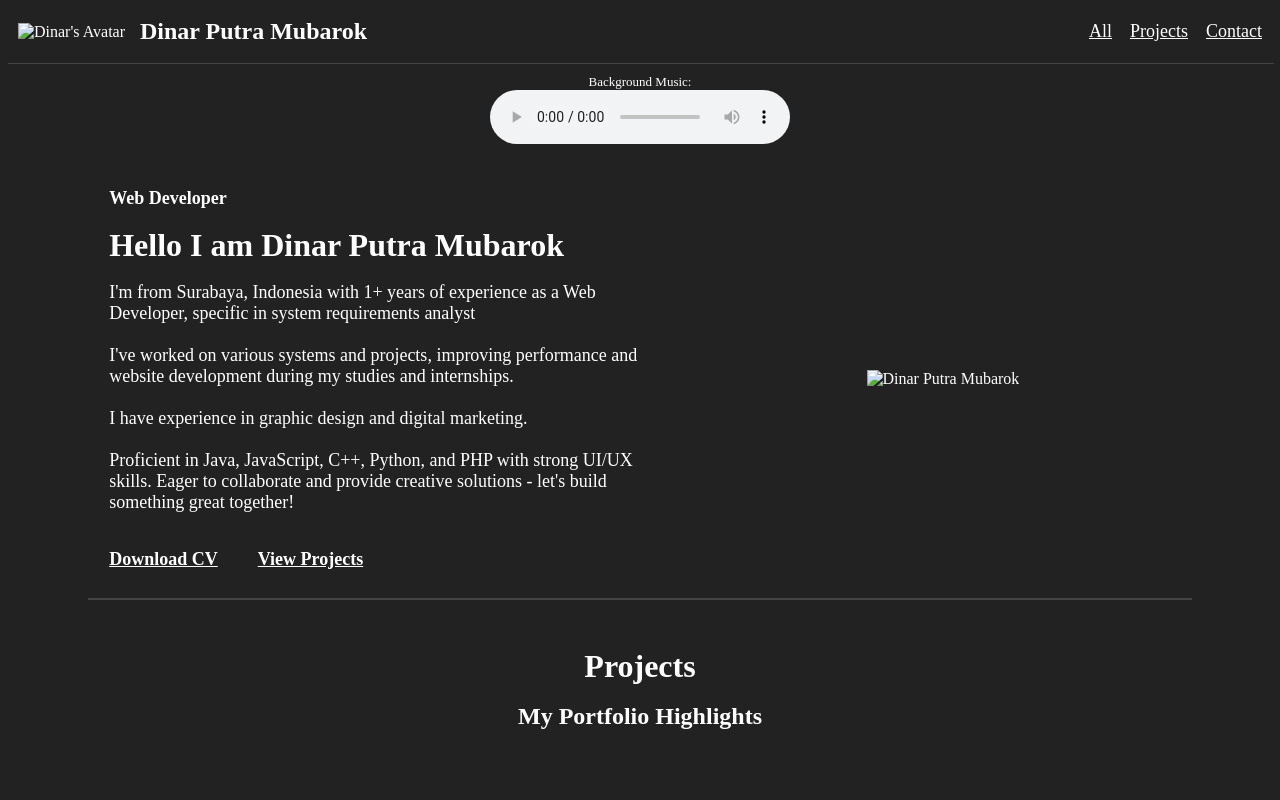
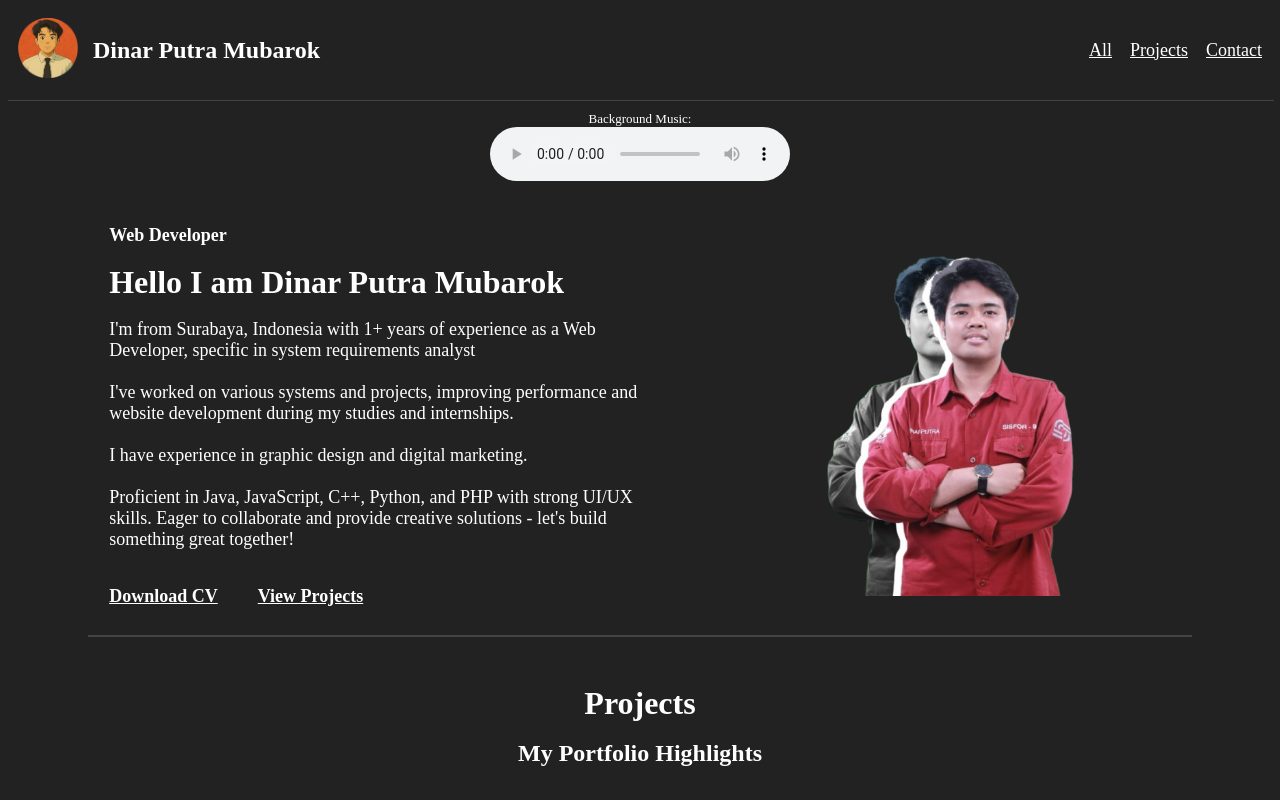
Before and after one commit to DinarPutra1408/Tugas2Pweb_Portofolio_Dinar, a plain HTML site: page index.html in a window 1280 px wide. Shown: the top 800 px of the page. Drawn offline with Linux system fonts and the light colour scheme.

Commit message:
Update index.html

```diff
--- a/index.html
+++ b/index.html
@@ -14,7 +14,7 @@
                     <table border="0" cellspacing="0" cellpadding="0">
                         <tr>
                             <td valign="middle">
-                                <img src="/TugasDuaWeb/fotoavatar.png" alt="Dinar's Avatar" width="60" height="60" border="0">
+                                <img src="fotoavatar.png" alt="Dinar's Avatar" width="60" height="60" border="0">
                             </td>
                             <td width="15"></td>
                             <td valign="middle">
@@ -37,7 +37,7 @@
         <hr width="100%" size="1" noshade color="#444444">
     </header>
 
-    <!-- Main Content - Introduction Section -->
+    <!-- Kontem Utama -->
     <main>
         <table width="100%" border="0" cellspacing="0" cellpadding="20">
             <tr>
@@ -50,7 +50,7 @@
                 <td align="center">
                     <table width="90%" border="0" cellspacing="0" cellpadding="20">
                         <tr>
-                            <!-- Text Column -->
+                            <!-- Kolom Teks -->
                             <td width="55%" valign="top" align="left">
                                 <font size="4" color="#FFFFFF"><b>Web Developer</b></font>
                                 <br><br>
@@ -70,7 +70,7 @@
                                 </font>
                                 <br><br><br>
 
-                                <!-- Action Buttons -->
+                                <!-- Fungsi Tombol -->
                                 <table border="0" cellspacing="0" cellpadding="0">
                                     <tr>
                                         <td>
@@ -84,9 +84,9 @@
                                 </table>
                             </td>
 
-                            <!-- Image Column -->
+                            <!-- Kolom Gambar -->
                             <td width="45%" valign="middle" align="center">
-                                <img src="/TugasDuaWeb/FotoDinar.png" alt="Dinar Putra Mubarok" width="320" border="0">
+                                <img src="FotoDinar.png" alt="Dinar Putra Mubarok" width="320" border="0">
                             </td>
                         </tr>
                     </table>
@@ -96,7 +96,7 @@
         </table>
     </main>
 
-    <!-- Projects Section -->
+    <!-- Sesi Project -->
     <section id="projects">
         <table width="100%" border="0" cellspacing="0" cellpadding="20">
             <tr>
@@ -131,7 +131,7 @@
                         <tr>
                             <td align="center">
                                 <video controls width="1200">
-                                    <source src="/TugasDuaWeb/VidoePazarin.mp4" type="video/mp4">
+                                    <source src="VidoePazarin.mp4" type="video/mp4">
                                 </video>
                             </td>
                         </tr>
@@ -142,7 +142,7 @@
         <hr width="90%" size="1" noshade color="#444444">
     </section>
 
-    <!-- Contact Section -->
+    <!-- Sesi Contact -->
     <section id="contact">
         <table width="100%" border="0" cellspacing="0" cellpadding="40">
             <tr>
@@ -201,7 +201,7 @@
         </table>
     </section>
 
-    <!-- Footer Section -->
+    <!-- Footer -->
     <footer>
         <table width="100%" border="0" cellspacing="0" cellpadding="20">
             <tr>
```
